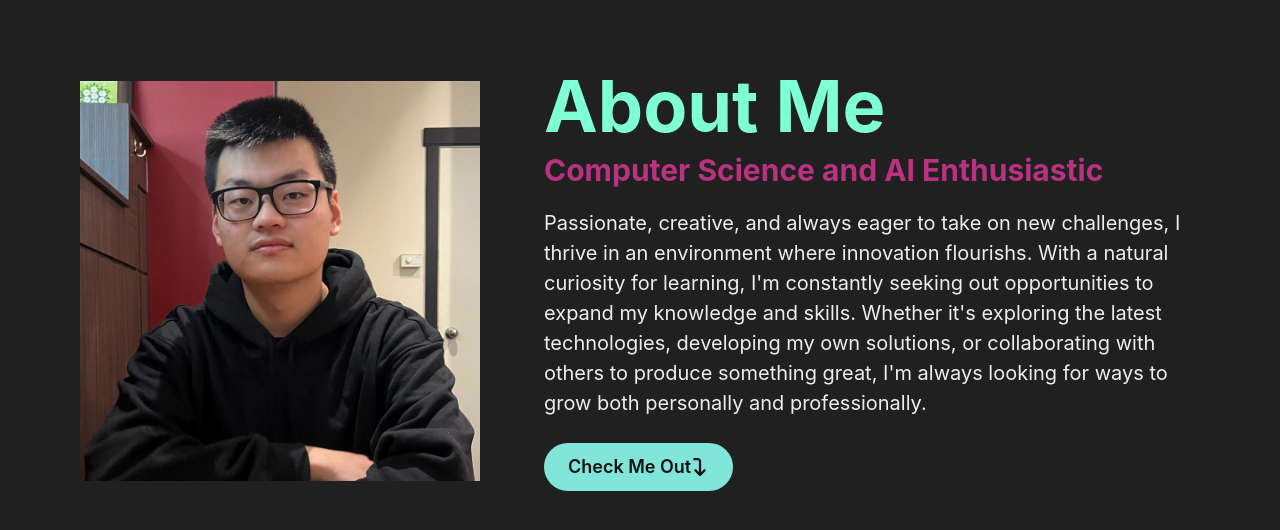
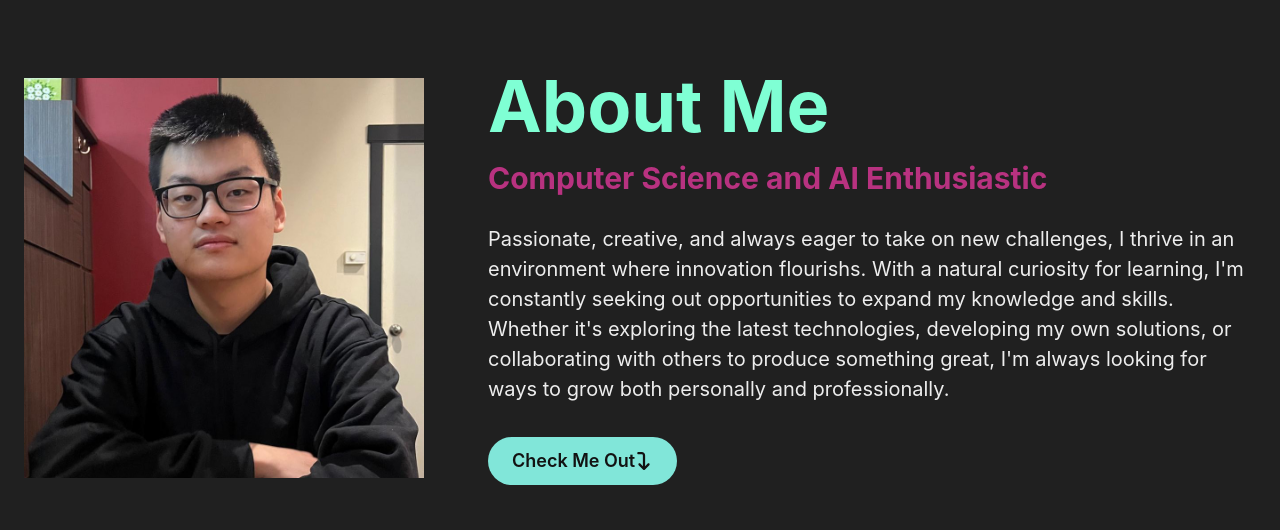
Before and after one commit to Madrobot9182/Protfolio-react, a React (Vite) app: page / in a window 1280 px wide. Shown: the part 810-1340 px from the top of the page. Built offline with nearby package versions, Linux system fonts and the light colour scheme.

Commit message:
Shrunk About Section

```diff
--- a/src/components/About.tsx
+++ b/src/components/About.tsx
@@ -1,12 +1,20 @@
-import { Box, Button, Heading, HStack, Image, Text } from "@chakra-ui/react";
+import {
+  Box,
+  Button,
+  Heading,
+  HStack,
+  Image,
+  Text,
+  VStack,
+} from "@chakra-ui/react";
 import { FaArrowTurnDown } from "react-icons/fa6";
 import pfp from "../assets/images/profile.jpg";
 
 const About = () => {
   return (
-    <HStack padding={20} spacing={16} justifyContent="center">
+    <HStack mt={20} spacing={16} justifyContent="center">
       <Image boxSize="25em" src={pfp} alt="profile picture" />
-      <Box>
+      <VStack maxW="60%" alignItems="left">
         <Heading mb="10px" as="h1" size="4xl" noOfLines={1} color="aquamarine">
           About Me
         </Heading>
@@ -22,10 +30,10 @@ const About = () => {
           others to produce something great, I'm always looking for ways to grow
           both personally and professionally.
         </Text>
-        <Button mt="25px" colorScheme="teal" size="lg" borderRadius={25}>
+        <Button mt="25px" colorScheme="teal" size="lg" borderRadius={25} w="fit-content">
           Check Me Out <FaArrowTurnDown />
         </Button>
-      </Box>
+      </VStack>
     </HStack>
   );
 };
```
